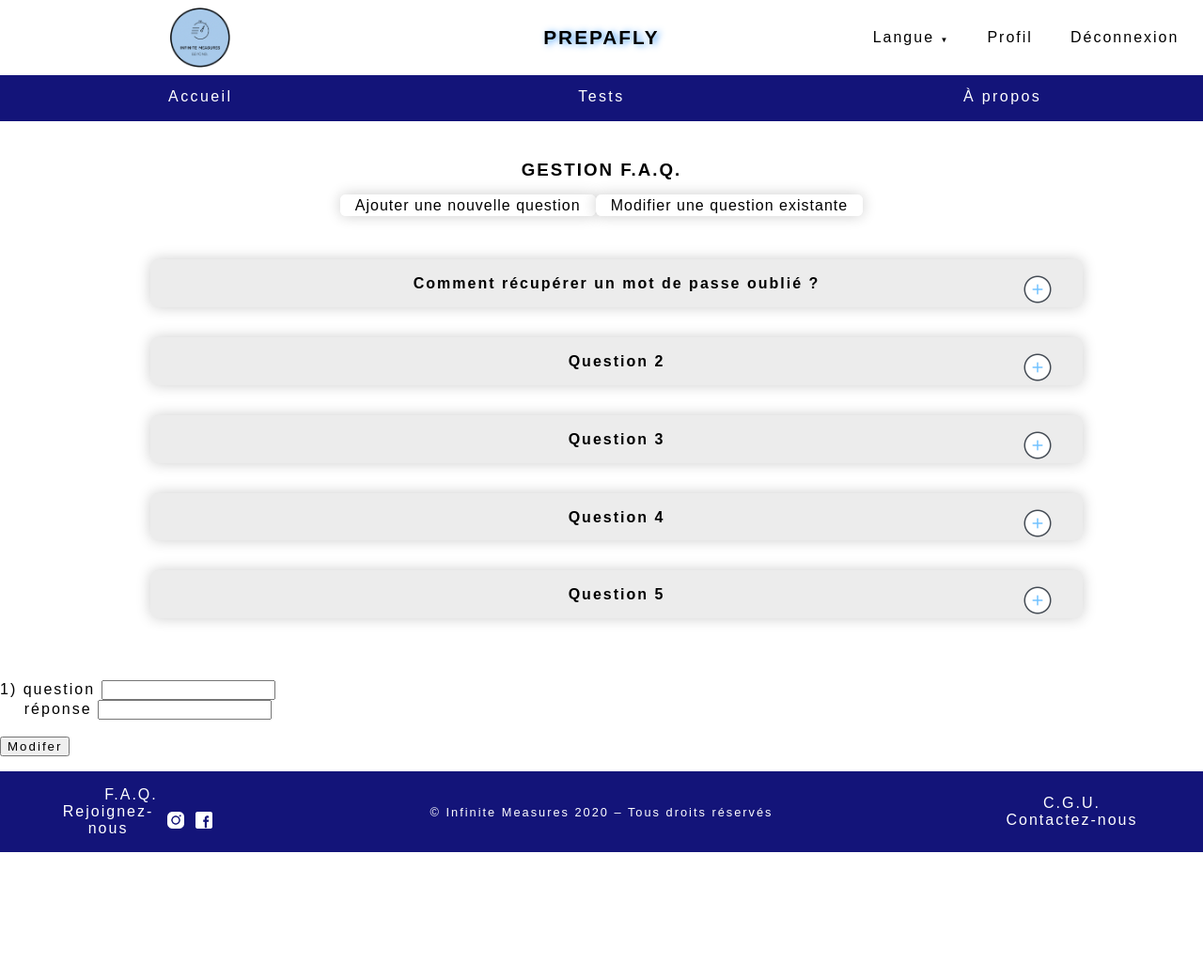
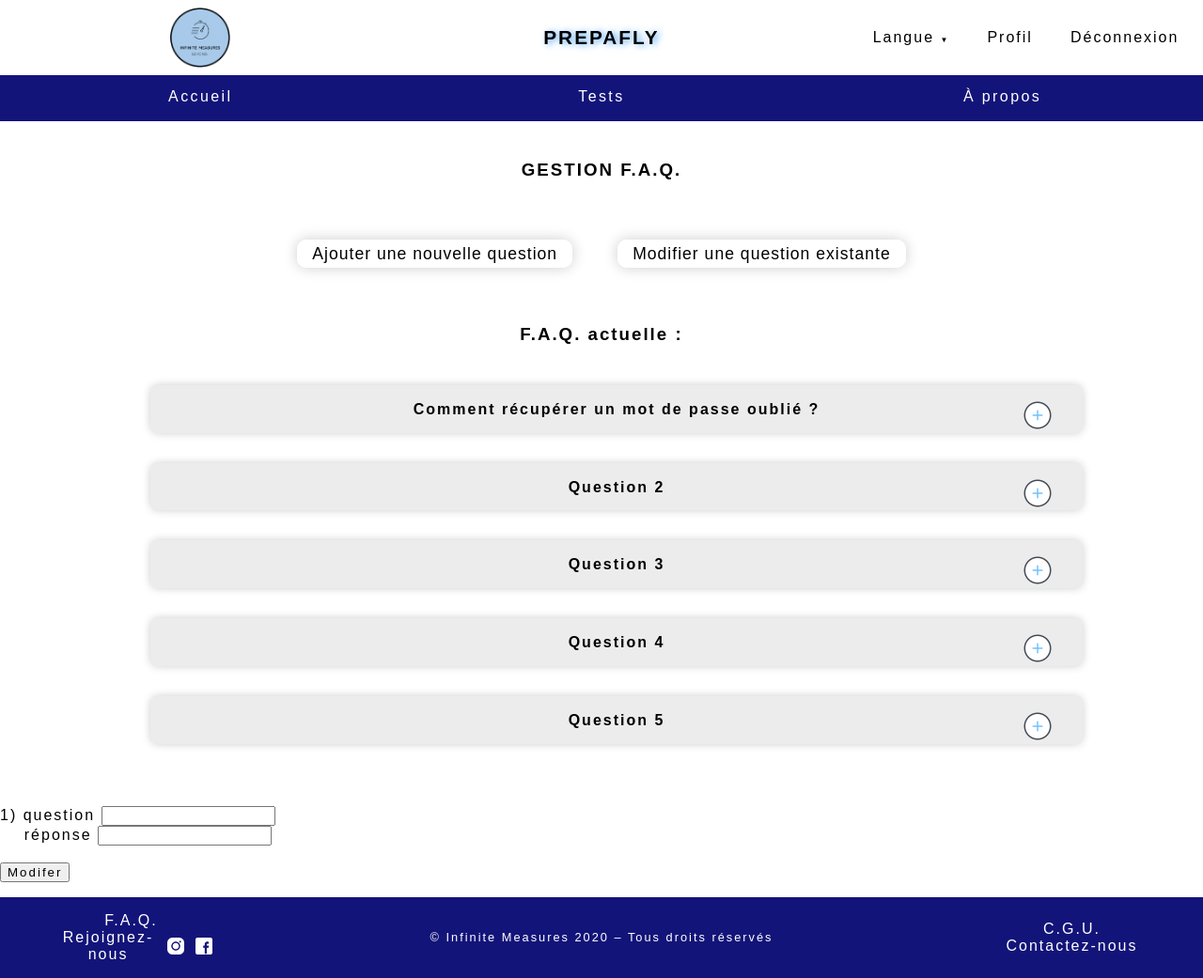
Before and after one commit to DataFly-PrepaFly/Prepafly, a PHP site: page /Prepafly/Gestion_F.A.Q.php in a window 1280 px wide. Shown: the whole page at 94% size. Before the commit the page ends 907 px from the top, so only its background shows below. Run offline with PHP 8.4, Linux system fonts and the light colour scheme; data comes from the database, SQL or seed files in the repository; some web fonts are replaced.

Commit message:
Update Ajout & Gestion FAQ

```diff
--- a/Gestion_F.A.Q.php
+++ b/Gestion_F.A.Q.php
@@ -25,7 +25,7 @@
 
     <script src="faq.js"></script>
 
-    <h3><br>GESTION F.A.Q.</h3>
+    <h3><br>GESTION F.A.Q.</h3><br>
 
     <div id="choix">
         <div id="ajout">
@@ -35,6 +35,8 @@
             <a href="#">Modifier une question existante</a>
         </div>
     </div>
+
+    <h3>F.A.Q. actuelle :</h3>
 
     <div id="">
         <div class="container">
--- a/style/F.A.Q.css
+++ b/style/F.A.Q.css
@@ -20,19 +20,33 @@ h3 {
     flex-direction: row;
     align-items: center;
     justify-content: center;
-    margin-bottom: 1rem;
+    margin-bottom: 4rem;
+    margin-top: 2rem;
 }
 
 #choix #ajout a, #choix #modif a {
     letter-spacing: 1px;
     color: black;
+    font-size: 1.1rem;
     text-decoration: none;
     background-color: white;
     box-shadow: 0 0 15px rgb(0,0,0,0.2);
-    padding: 0.2rem 1rem;
+    padding: 0.3rem 1rem;
     border: none;
-    border-radius: 6px;
+    border-radius: 10px;
     margin-top: 0.5rem;
+}
+
+#choix #ajout a:hover, #choix #modif a:hover {
+    color: #4ea3fc;
+}
+
+#choix #ajout {
+    margin-right: 1.5rem;
+}
+
+#choix #modif {
+    margin-left: 1.5rem;
 }
 
 .container {
@@ -42,6 +56,7 @@ h3 {
     width : 75%;
     margin : auto;
     padding : 1rem;
+    padding-top: 0.5rem;
 }
 
 /*logo + et - */
@@ -66,7 +81,7 @@ h3 {
     display: inline-block;
     width: 100%;
     background-color: #ececec;
-    box-shadow: 0 0 15px rgb(0,0,0,0.2);
+    box-shadow: 0 0 10px rgb(0,0,0,0.2);
     border-radius: 8px;
     margin: 1rem 0;
     padding: 1rem;
```
Also changed, not shown: Ajout_Utilisateur.php (+18 -14 lines), modele/req_new_user.php (+5 -4 lines).
